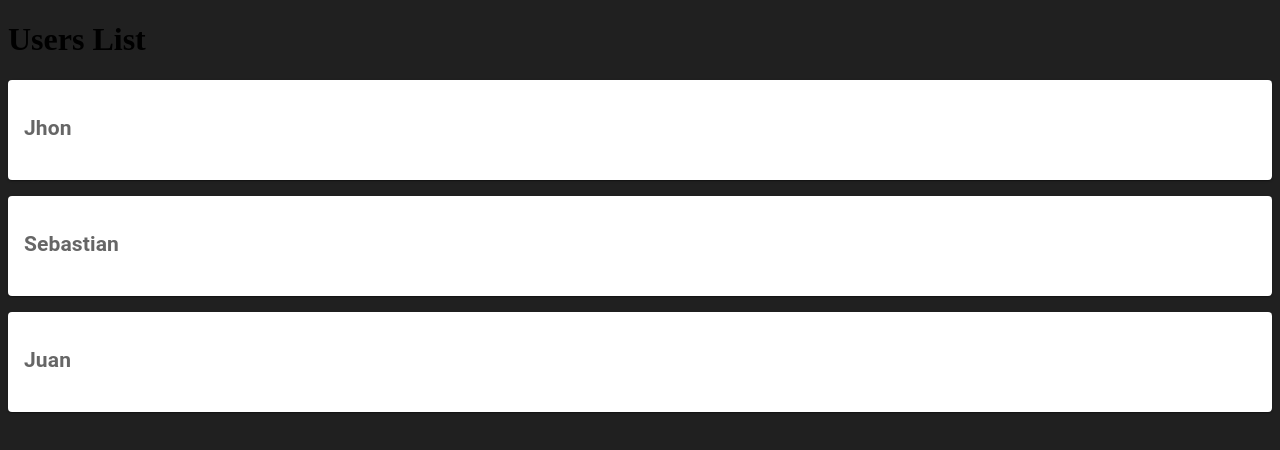
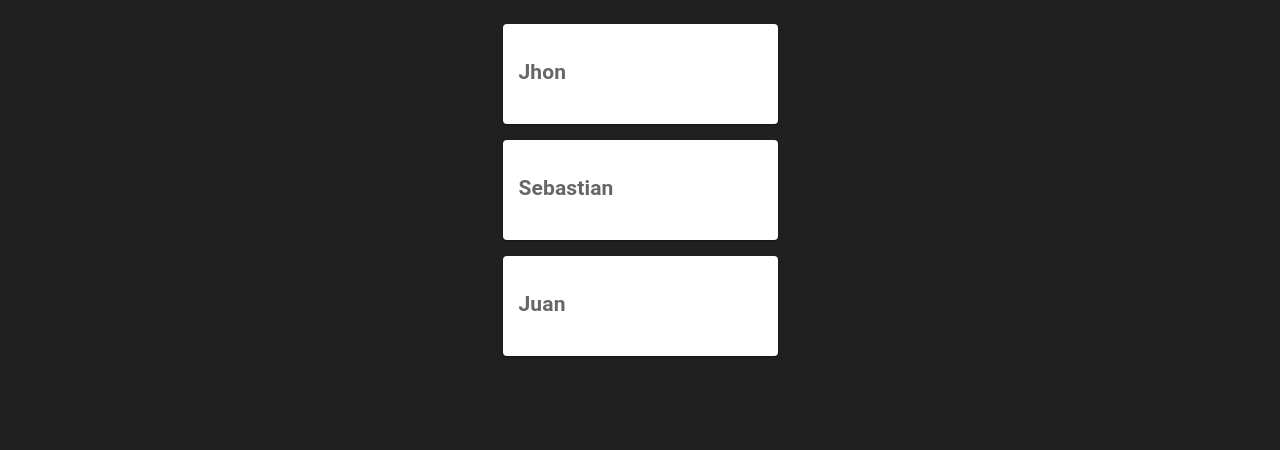
Before and after one commit to castrogarciajs/library-dnd-react, a React (Vite) app: page / in a window 1280 px wide. Shown: the top 450 px of the page. Built offline with nearby package versions, Linux system fonts and the light colour scheme.

Commit message:
use Sortable

```diff
--- a/src/App.jsx
+++ b/src/App.jsx
@@ -25,9 +25,15 @@ function App() {
   const handleDragEnd = () => {};
 
   return (
+    <main
+      style={{
+        display: "flex",
+        height: "100vh",
+        alignItems: "center",
+        flexDirection: "column",
+      }}
+    >
       <DndContext collisionDetection={closestCenter} onDragEnd={handleDragEnd}>
-      <h1>Users List</h1>
-
         <SortableContext items={person} strategy={verticalListSortingStrategy}>
           {/* vertical components */}
 
@@ -36,6 +42,7 @@ function App() {
           ))}
         </SortableContext>
       </DndContext>
+    </main>
   );
 }
 
--- a/src/components/Person.jsx
+++ b/src/components/Person.jsx
@@ -1,9 +1,19 @@
+import { useSortable } from "@dnd-kit/sortable";
 import { Card, CardContent, Typography } from "@mui/material";
 
 export function Person({ person }) {
+  const { attributes, listeners, setNodeRef, transform } = useSortable({
+    id: person.id,
+  });
+
   return (
-    <article style={{ marginTop: "1rem" }}>
-      <Card sx={{ minWidth: 100, height: 100 }}>
+    <article
+      style={{ marginTop: "1rem" }}
+      ref={setNodeRef}
+      {...attributes}
+      {...listeners}
+    >
+      <Card sx={{ minWidth: 275, height: 100 }}>
         <CardContent>
           <Typography sx={{ fontSize: 14, color: "text.secondary" }}>
             <h1>{person.name}</h1>
```
Lines whose indentation alone changed are shown as unchanged.
